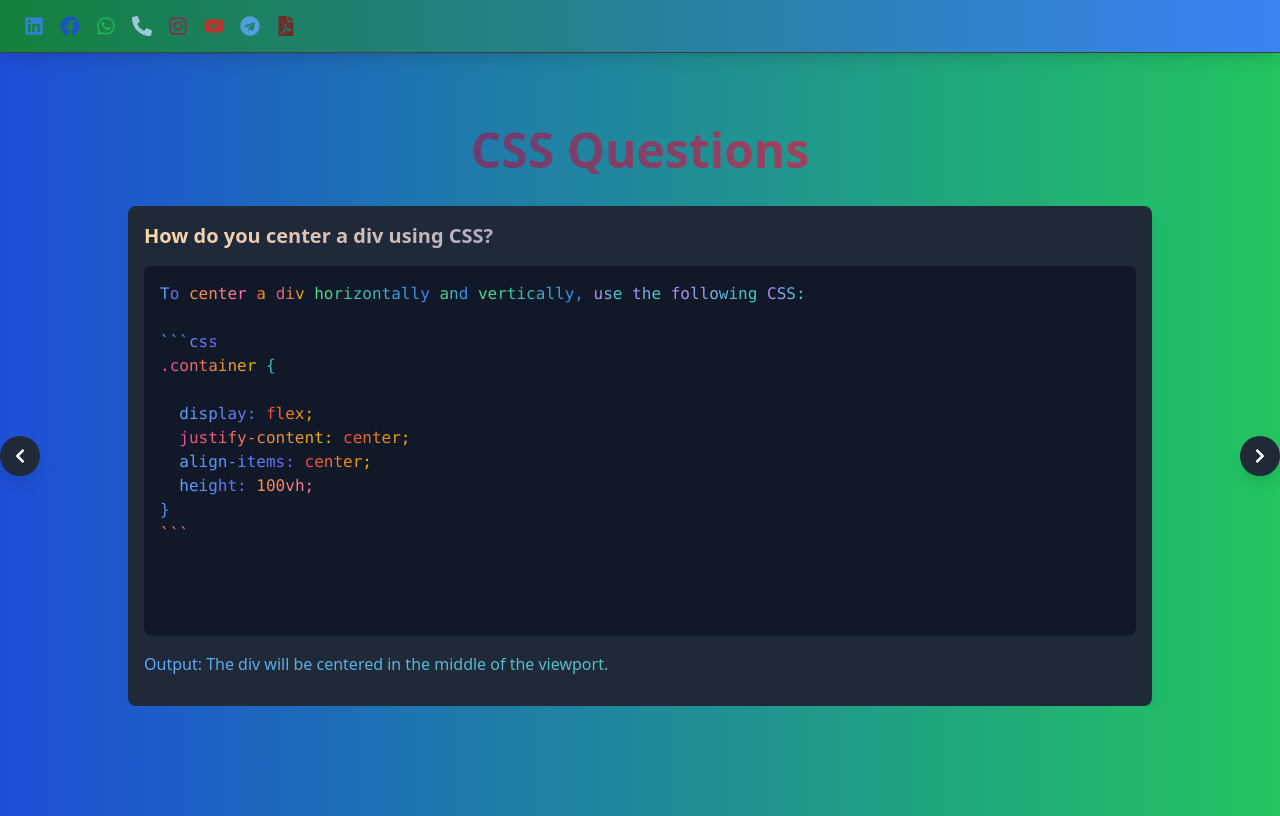
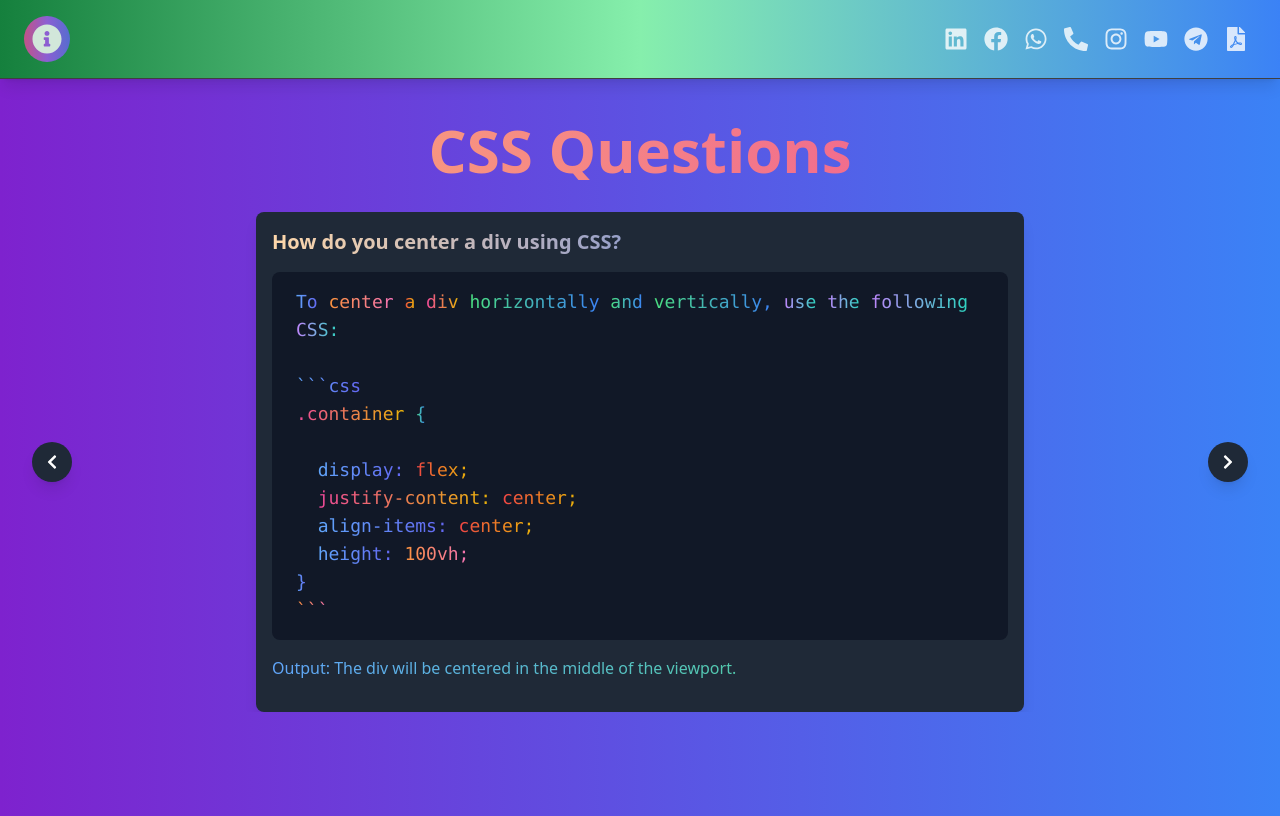
Before and after one commit to praveennigam/CodingRound, a React (Vite) app: page /css in a window 1280 px wide. Built offline with nearby package versions, Linux system fonts and the light colour scheme.

Commit message:
1st Upload

```diff
--- a/src/components/CodingQ.jsx
+++ b/src/components/CodingQ.jsx
@@ -40,7 +40,7 @@ const CodingQ = () => {
   useEffect(() => {
     const timer = setInterval(() => {
       nextQuestion();
-    }, 40000); // Change question every 40 seconds
+    }, 35000); // Change question every 40 seconds
 
     return () => clearInterval(timer); // Cleanup on component unmount
   }, [questions.length]);
@@ -94,9 +94,7 @@ const CodingQ = () => {
 
   // Function to format code: Add line breaks after '{', '}', '(', ')'
   const formatCode = (code) => {
-    // Split the code into words and handle breaking after certain characters
     const formattedCode = code.split(/(\s+|[{}()])/).map((word, index) => {
-      // Check for '{', '}', '(', ')' to add line breaks after them
       if (["{"].includes(word)) {
         return (
           <React.Fragment key={index}>
@@ -105,17 +103,15 @@ const CodingQ = () => {
             >
               {word}
             </span>
-            <br /> {/* Add a line break after '{', '}', '(', ')' */}
+            <br />
           </React.Fragment>
         );
       }
 
-      // If the word is just space, return it as is
       if (word.trim() === "") {
         return <span key={index}>{word}</span>;
       }
 
-      // Otherwise, just apply the gradient to the word
       return (
         <span
           key={index}
@@ -130,14 +126,14 @@ const CodingQ = () => {
   };
 
   return (
-    <div className="container mx-auto mt-4 bg-gradient-to-r from-blue-700 to-green-500 min-h-screen pt-22 flex justify-center items-center">
-      <div className="relative w-full max-w-7xl">
+    <div className="container mx-auto mt-4 bg-gradient-to-r from-purple-700 to-blue-500 min-h-screen pt-22 flex justify-center items-center">
+      <div className="relative w-full max-w-7xl px-4 sm:px-8">
         {/* Title with gradient text */}
         <motion.h1
           initial={{ opacity: 0 }}
           animate={{ opacity: 1 }}
           transition={{ duration: 1 }}
-          className="text-5xl font-extrabold text-transparent bg-clip-text bg-gradient-to-r from-blue-900 to-red-500 mb-8 text-center"
+          className="text-4xl sm:text-5xl md:text-6xl font-extrabold text-transparent bg-clip-text bg-gradient-to-r from-orange-300 to-pink-500 mb-8 text-center"
         >
           {category.toUpperCase()} Questions
         </motion.h1>
@@ -160,34 +156,33 @@ const CodingQ = () => {
 
             {/* Carousel Content */}
             <div className="overflow-hidden w-full relative">
-              {/* Slide Animation for Questions */}
               <motion.div
                 className="flex justify-center space-x-6 w-full"
-                initial={{ x: direction === "next" ? "100%" : "-100%" }} // Coming from the right or left
-                animate={{ x: 0 }} // Center the question
-                exit={{ x: direction === "next" ? "-100%" : "100%" }} // Move out in the opposite direction
+                initial={{ x: direction === "next" ? "100%" : "-100%" }}
+                animate={{ x: 0 }}
+                exit={{ x: direction === "next" ? "-100%" : "100%" }}
                 transition={{ type: "spring", stiffness: 100, damping: 25 }}
-                key={currentIndex} // Ensure re-mounting when index changes
+                key={currentIndex}
               >
                 {/* Current Question */}
-                <div className="carousel-item h-[500px] bg-gray-800 text-white p-4 rounded-lg shadow-lg w-[80vw] transform transition-all duration-1000 ease-in-out">
+                <div className="carousel-item h-auto sm:h-[500px] bg-gray-800 text-white p-4 rounded-lg shadow-lg w-[80vw] sm:w-[60vw] transform transition-all duration-1000 ease-in-out">
                   <motion.h2
                     initial={{ opacity: 0 }}
                     animate={{ opacity: 1 }}
                     transition={{ duration: 0.5 }}
-                    className="text-xl font-semibold text-transparent bg-clip-text bg-gradient-to-r from-orange-200 to-blue-600"
+                    className="text-lg sm:text-xl font-semibold text-transparent bg-clip-text bg-gradient-to-r from-orange-200 to-blue-600"
                   >
                     {questions[currentIndex].question}
                   </motion.h2>
                   <div className="overflow-auto mt-4">
-                    <pre className="bg-gray-900 p-4 rounded-lg whitespace-pre-wrap w-full h-[370px]">
-                      {/* Div instead of <code> tag */}
-                      <div className={`language-${getLanguage()} text-base`}>
+                    <pre className="bg-gray-900 p-4 rounded-lg whitespace-pre-wrap w-full h-[auto]">
+                      <div className={`language-${getLanguage()} text-base sm:text-lg overflow-auto max-h-[400px] px-2`}>
                         {formatCode(questions[currentIndex].answer)}
                       </div>
+
                     </pre>
                   </div>
-                  <p className="mt-4 text-transparent bg-clip-text bg-gradient-to-r from-blue-400 to-green-400">
+                  <p className="mt-4 text-transparent bg-clip-text bg-gradient-to-r from-blue-400 to-green-400 text-sm sm:text-base">
                     Output: {questions[currentIndex].output}
                   </p>
                 </div>
--- a/src/components/HomePage.jsx
+++ b/src/components/HomePage.jsx
@@ -3,7 +3,7 @@ import { Link } from "react-router-dom";
 
 const HomePage = () => {
   return (
-    <div className="flex justify-center items-center flex-wrap gap-6 mt-16 pt-32"> {/* Added pt-32 for top padding */}
+    <div className="flex justify-center items-center flex-wrap gap-6 mt-16 pt-32 pb-10"> {/* Added pt-32 for top padding */}
       {/* Added the text "Prepare for interview 💌" */}
       <div className="w-full text-center mb-12">
         <h1 className="text-4xl font-extrabold text-transparent bg-clip-text bg-gradient-to-r from-green-100 to-blue-700">
--- a/src/components/Navbar.jsx
+++ b/src/components/Navbar.jsx
@@ -10,75 +10,89 @@ import {
   FaFilePdf,
   FaYoutube,
   FaTelegram,
+  FaInfoCircle, // New icon for the link
 } from "react-icons/fa";
 
 const Navbar = () => {
   const navigate = useNavigate();
 
   return (
-    <nav className="fixed top-0 left-0 right-0 z-50 flex items-center justify-between py-4 px-6 bg-gradient-to-r from-green-700 via-freen-300 to-blue-500 border-b border-neutral-700 shadow-lg">
+    <nav className="fixed top-0 left-0 right-0 z-50 flex items-center justify-between py-4 px-6 bg-gradient-to-r from-green-700 via-green-300 to-blue-500 border-b border-neutral-700 shadow-lg">
 
-      <div className="flex items-center gap-4 text-xl opacity-80">
+      {/* Left side - Info Icon */}
+      <div className="flex items-center gap-2 text-sm opacity-80">
+        <a
+          href="https://impraveen.onrender.com"
+          target="_blank"
+          rel="noopener noreferrer"
+          className="text-white hover:text-blue-400 transition duration-300 transform hover:scale-110 hover:shadow-lg hover:shadow-yellow-500 p-2 rounded-full bg-gradient-to-r from-pink-500 via-purple-500 to-indigo-500"
+        >
+          <FaInfoCircle className="text-2xl sm:text-3xl" />
+        </a>
+      </div>
+
+      {/* Right side - Social Media Icons */}
+      <div className="flex items-center  text-sm opacity-80 ml-auto">
         <a
           href="https://www.linkedin.com/in/impraveen1999"
           target="_blank"
           rel="noopener noreferrer"
-          className="text-blue-500 hover:text-blue-400 transition duration-300"
+          className="text-white hover:text-blue-400 hover:bg-blue-600 transition-all duration-300 transform hover:scale-110 hover:shadow-lg p-2 rounded-full"
         >
-          <FaLinkedin />
+          <FaLinkedin className="text-xl sm:text-2xl" />
         </a>
         <a
           href="https://www.facebook.com/share/7EXCGjcN6jhvLf4g"
           target="_blank"
           rel="noopener noreferrer"
-          className="text-blue-700 hover:text-blue-600 transition duration-300"
+          className="text-white hover:text-blue-600 hover:bg-blue-700 transition-all duration-300 transform hover:scale-110 hover:shadow-lg p-2 rounded-full"
         >
-          <FaFacebook />
+          <FaFacebook className="text-xl sm:text-2xl" />
         </a>
         <a
           href="https://wa.me/+919109481480"
           target="_blank"
           rel="noopener noreferrer"
-          className="text-green-500 hover:text-green-400 transition duration-300"
+          className="text-white hover:text-green-400 hover:bg-green-500 transition-all duration-300 transform hover:scale-110 hover:shadow-lg p-2 rounded-full"
         >
-          <FaWhatsapp />
+          <FaWhatsapp className="text-xl sm:text-2xl" />
         </a>
         <a
           href="tel:+919109481480"
-          className="text-blue-200 hover:text-blue-100 transition duration-300"
+          className="text-white hover:text-blue-100 hover:bg-blue-200 transition-all duration-300 transform hover:scale-110 hover:shadow-lg p-2 rounded-full"
         >
-          <FaPhoneAlt />
+          <FaPhoneAlt className="text-xl sm:text-2xl" />
         </a>
         <a
           href="https://www.instagram.com/_its_praveen_"
           target="_blank"
           rel="noopener noreferrer"
-          className="text-pink-800 hover:text-pink-600 transition duration-300"
+          className="text-white hover:text-pink-600 hover:bg-pink-700 transition-all duration-300 transform hover:scale-110 hover:shadow-lg p-2 rounded-full"
         >
-          <FaInstagram />
+          <FaInstagram className="text-xl sm:text-2xl" />
         </a>
         <a
           href="https://youtube.com/@thewebseller?si=lTc45AaTSu1hvAb3"
           target="_blank"
           rel="noopener noreferrer"
-          className="text-red-600 hover:text-red-500 transition duration-300"
+          className="text-white hover:text-red-500 hover:bg-red-600 transition-all duration-300 transform hover:scale-110 hover:shadow-lg p-2 rounded-full"
         >
-          <FaYoutube />
+          <FaYoutube className="text-xl sm:text-2xl" />
         </a>
         <a
           href="https://t.me/techshiksha1999"
           target="_blank"
           rel="noopener noreferrer"
-          className="text-blue-400 hover:text-blue-300 transition duration-300"
+          className="text-white hover:text-blue-300 hover:bg-blue-400 transition-all duration-300 transform hover:scale-110 hover:shadow-lg p-2 rounded-full"
         >
-          <FaTelegram />
+          <FaTelegram className="text-xl sm:text-2xl" />
         </a>
         <button
           onClick={() => navigate("/resume")}
-          className="text-red-900 hover:text-red-700 transition duration-300"
+          className="text-white hover:text-red-700 hover:bg-red-800 transition-all duration-300 transform hover:scale-110 hover:shadow-lg p-2 rounded-full"
           aria-label="View Resume"
         >
-          <FaFilePdf />
+          <FaFilePdf className="text-xl sm:text-2xl" />
         </button>
       </div>
     </nav>
--- a/src/index.css
+++ b/src/index.css
@@ -5,5 +5,5 @@
 
 /* Add custom global styles */
 body {
-  @apply bg-gradient-to-r from-blue-400 via-indigo-500 to-purple-600;
+  @apply bg-gradient-to-r from-purple-700  to-blue-500;
 }
```
